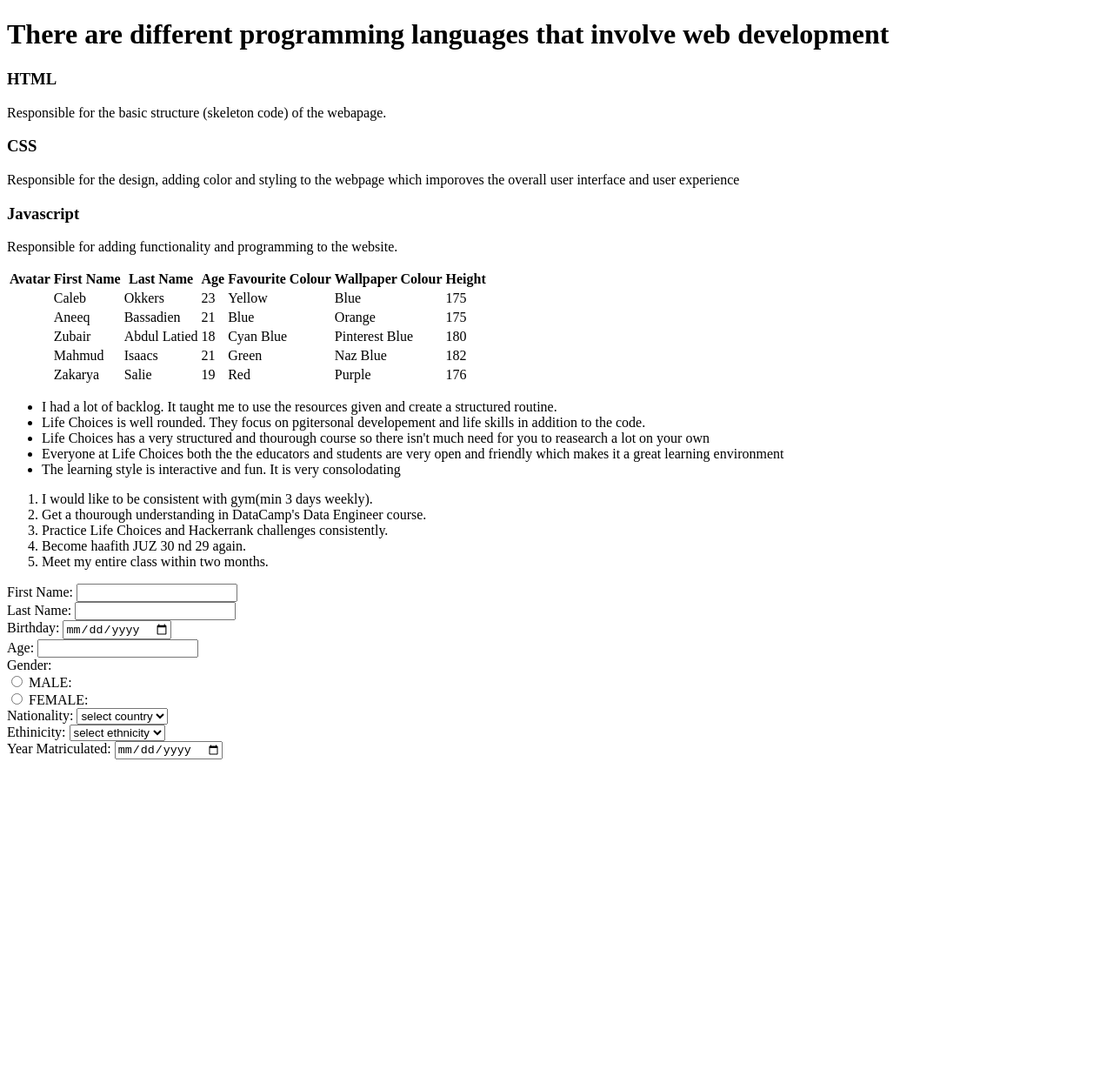
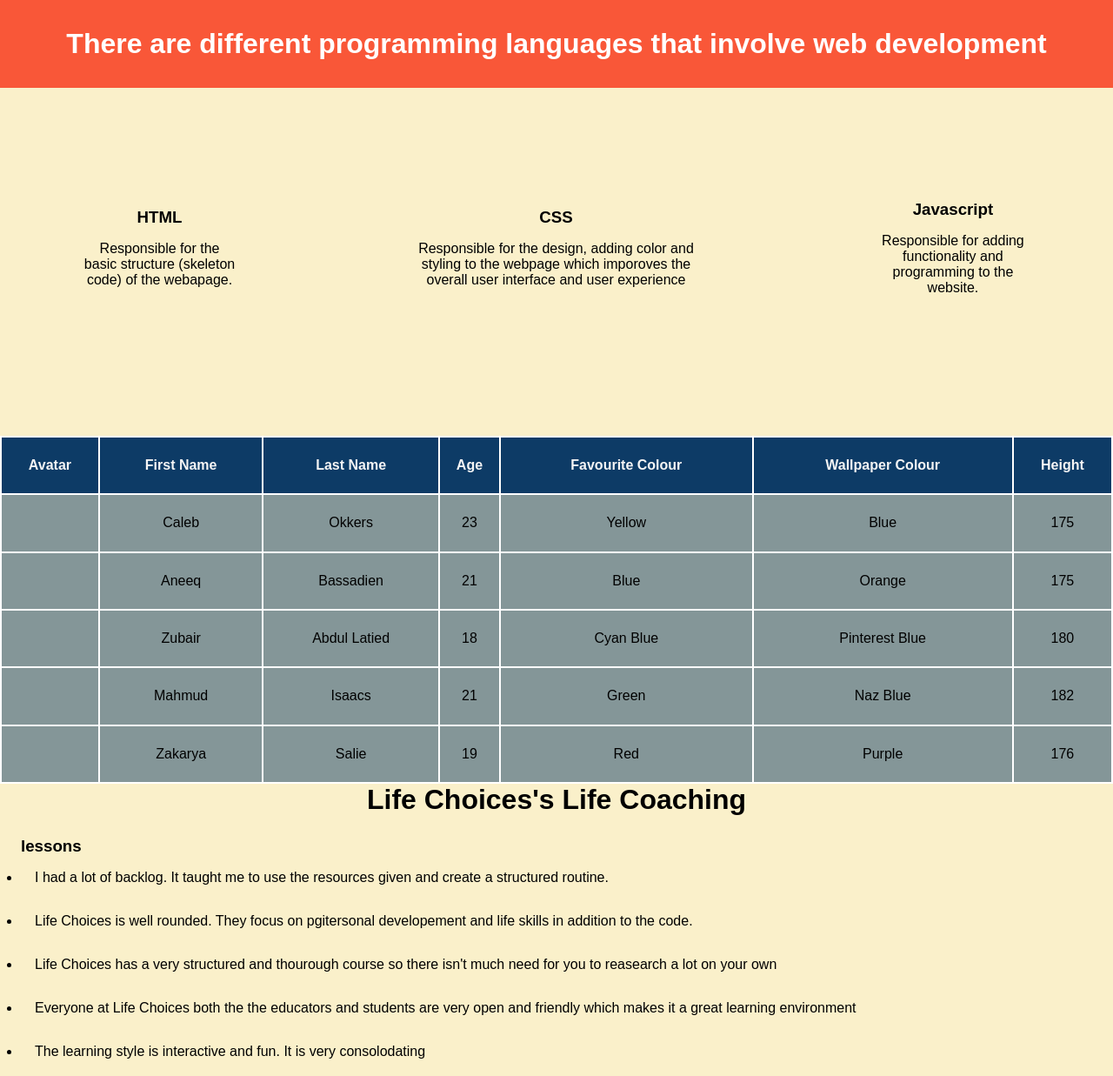
Before and after one commit to ArachnidArchitect/4.Wednesday, a plain HTML site: page index.html in a window 1280 px wide. Shown: the top 1237 px of the page at 87% size. Before the commit the page ends 881 px from the top, so only its background shows below. Drawn offline with Linux system fonts and the light colour scheme.

Commit message:
updated the HTML to improve my UI

```diff
--- /dev/null
+++ b/css/styles.css
@@ -0,0 +1,102 @@
+*{
+    box-sizing: border-box;
+    margin: 0px;
+    padding: 0px;
+    font-family: sans-serif;
+}
+section{
+    display: flex;
+    flex-direction: row;
+    background-color: #FAF0CA;
+}
+header{
+    text-align: center;
+    padding: 2em;
+    background-color: #F95738;
+    color: white;
+    box-shadow: 1px 1px 1px 1px #F95738;
+
+
+}
+
+
+section{
+    height: 50vh;
+    align-content: center;
+   text-align: center;
+   margin: 0;
+   padding: 2em 0 2em 0;
+
+}
+.code{
+    padding: 0 5em 1em 5em;
+    overflow: wrap;
+    align-self: center;
+
+}
+.code p{
+    padding: 1em;
+}
+
+.table-container{
+    height: 50vh;
+}
+table{
+    height: 100%;
+    width: 100%;
+}
+tr{
+    text-align: center;
+}
+.lessons{
+    height: 100vh;
+    background-color: #FAF0CA;
+}
+.lessons h1{
+    text-align: center;
+}
+ul{
+    padding 2em;
+    margin:1.5em
+}
+ul li{
+    padding: 1em;
+}
+ol{
+    padding 2em;
+    margin:1.5em
+}
+ol li{
+    padding: 1em;
+}
+
+.form-cont{
+    height: 100vh;
+    display: flex;
+    flex-direction: row;
+    justify-content: center;
+    background-color: #0D3B66;
+    align-items: center;
+
+}
+.form-template{
+    width: 20%;
+    background-color: whitesmoke;
+    padding: 4.5em;
+    border-radius: 5em;
+    height: 90%;
+}
+.form-template h1{
+    justify-content: center;
+}
+.divi{
+    padding:.5em;
+    text-align: left;
+}
+th{
+    background-color: #0D3B66;
+    color: whitesmoke;
+}
+td{
+    background-color: #849698;
+}
--- a/index.html
+++ b/index.html
@@ -4,30 +4,34 @@
     <meta charset="UTF-8">
     <meta name="viewport" content="width=device-width, initial-scale=1.0">
     <title>Wednesday</title>
+    <link rel="stylesheet" href="./css/styles.css">
 </head>
 <body>
     <main>
         <header>
             <h1>There are different programming languages that involve web development</h1>
         </header>
+
+
         <section>
-            <div class="code-lang1">
+            <div class="code lang1">
                 <h3>HTML</h3>
                 <p>Responsible for the basic structure (skeleton code) of the webapage.</p>
 
             </div>
 
-            <div class="code-lang2">
+            <div class="code lang2">
                 <h3>CSS</h3>
                 <p>Responsible for the design, adding color and styling to the webpage which imporoves the overall user interface and user experience</p>
             </div>
 
-            <div class="code-lang3">
+            <div class="code lang3">
                 <h3>Javascript</h3>
                 <p>Responsible for adding functionality and programming to the website.</p>
             </div>
+
         </section>
-
+        <div class="table-container">
             <table>
                 <tr>
                     <th>Avatar</th>
@@ -88,7 +92,12 @@
                 </tr>
             </table>
 
+        </div>
+
+        <div class="lessons">
+            <h1>Life Choices's Life Coaching</h1>
             <ul>
+                <h3>lessons</h3>
                 <li>I had a lot of backlog. It taught me to use the resources given and create a structured routine. </li>
                 <li>Life Choices is well rounded. They focus on pgitersonal developement and life skills in addition to the code.</li>
                 <li>Life Choices has a very structured and thourough course so there isn't much need for you to reasearch a lot on your own</li>
@@ -97,6 +106,7 @@
             </ul>
 
             <ol>
+                <h3>Goals</h3>
                <li>I would like to be consistent with gym(min 3 days weekly).</li>
                <li>Get a thourough understanding in DataCamp's Data Engineer course.</li>
                <li>Practice Life Choices and Hackerrank challenges consistently.</li>
@@ -104,30 +114,34 @@
                <li>Meet my entire class within two months.</li>
             </ol>
 
+        </div>
+
 
         <div class="form-cont">
+            <div class="form-template">
+            <h1>Join the Family!</h1>
             <form action="">
-                <div class="fname-div">
-                    <label for="fname">First Name:</label>
+                <div class="fname divi">
+                    <label for="fname">First Name:</label><br>
                     <input type="text" name="fname"><br>
                 </div>
 
-                <div class="lname-div">
-                    <label for="lname">Last Name:</label>
+                <div class="lname divi">
+                    <label for="lname">Last Name:</label><br>
                     <input type="text" name="lname"><br>
                 </div>
 
-                <div class="bday-div">
-                    <label for="birthday">Birthday:</label>
+                <div class="bday divi">
+                    <label for="birthday">Birthday:</label><br>
                     <input type="date" name="birthday"><br>
                 </div>
 
-                <div class="age-div">
-                    <label for="age">Age:</label>
+                <div class="age divi">
+                    <label for="age">Age:</label><br>
                     <input type="number" name="age"><br>
                 </div>
 
-                <div class="gender-radio">
+                <div class="gender-radio divi">
                     <span>Gender: </span><br>
                     <input type="radio" id="css" name="gender" value="male">
                     <label for="male">MALE: </label><br>
@@ -135,16 +149,16 @@
                     <label for="female">FEMALE: </label>
                 </div>
 
-                <div class="nat-div">
-                    <label for="country">Nationality: </label>
+                <div class="nat divi">
+                    <label for="country">Nationality: </label><br>
                     <select class="form-select" id="country" name="country">
                     <option>select country</option>
                     <option value="ZA">South Africa</option>
                     </select>
                 </div>
 
-                <div class="ethnic-div">
-                    <label for="ethnicity">Ethinicity: </label>
+                <div class="ethnic divi">
+                    <label for="ethnicity">Ethinicity: </label><br>
                     <select class="form-select" id="country" name="ethnicity">
                     <option>select ethnicity</option>
                     <option value="COL">Coulered</option>
@@ -155,11 +169,14 @@
                     </select>
                 </div>
 
-                <div class="matr-div">
-                    <label for="matric">Year Matriculated: </label>
+                <div class="matr divi">
+                    <label for="matric">Year Matriculated: </label><br>
                     <input type="date" name="matric">
                  </div>
+                <center> <button class="divi">Sign Up</button></center>
             </form>
+        </div>
+
         </div>
 </main>
 
```
